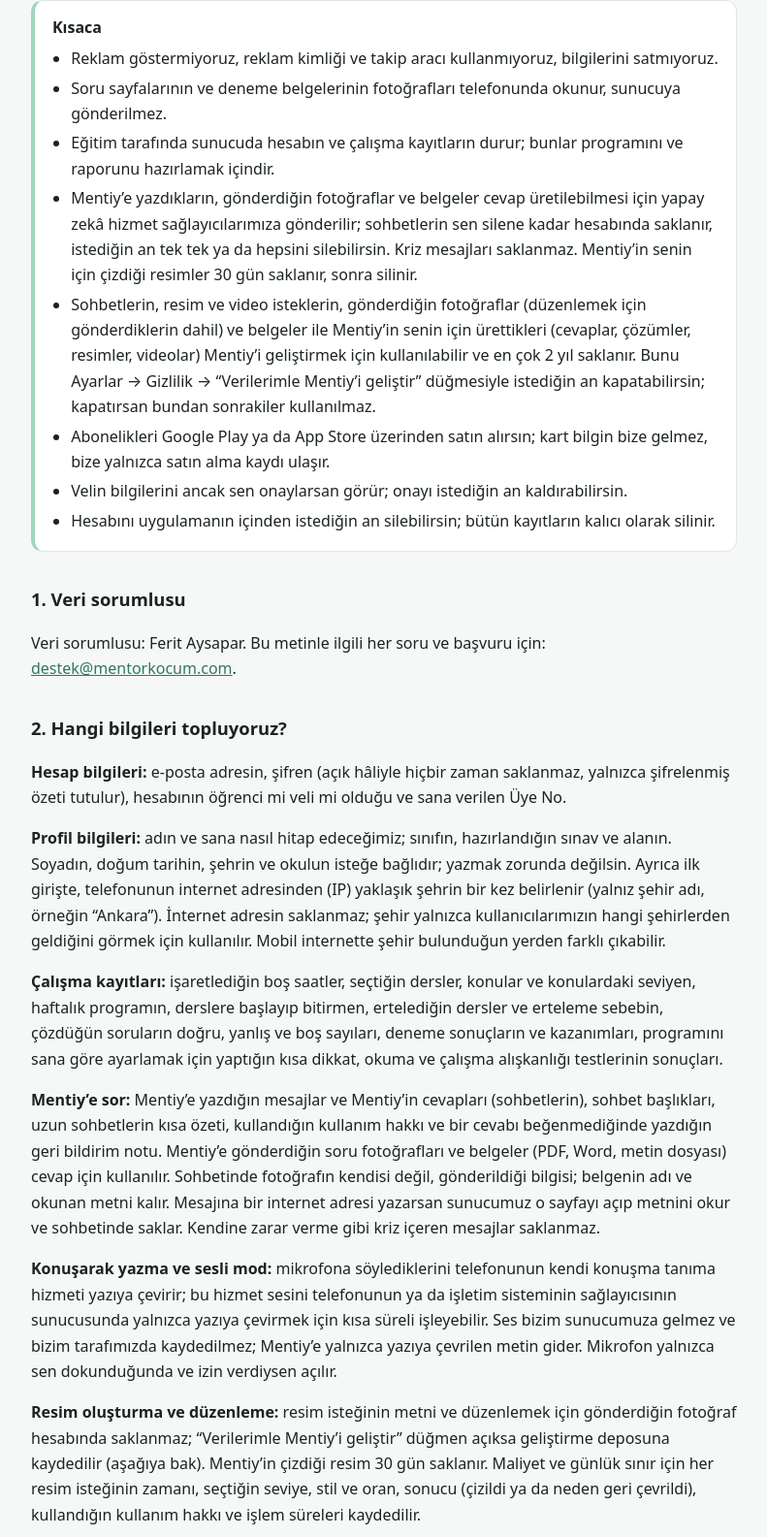
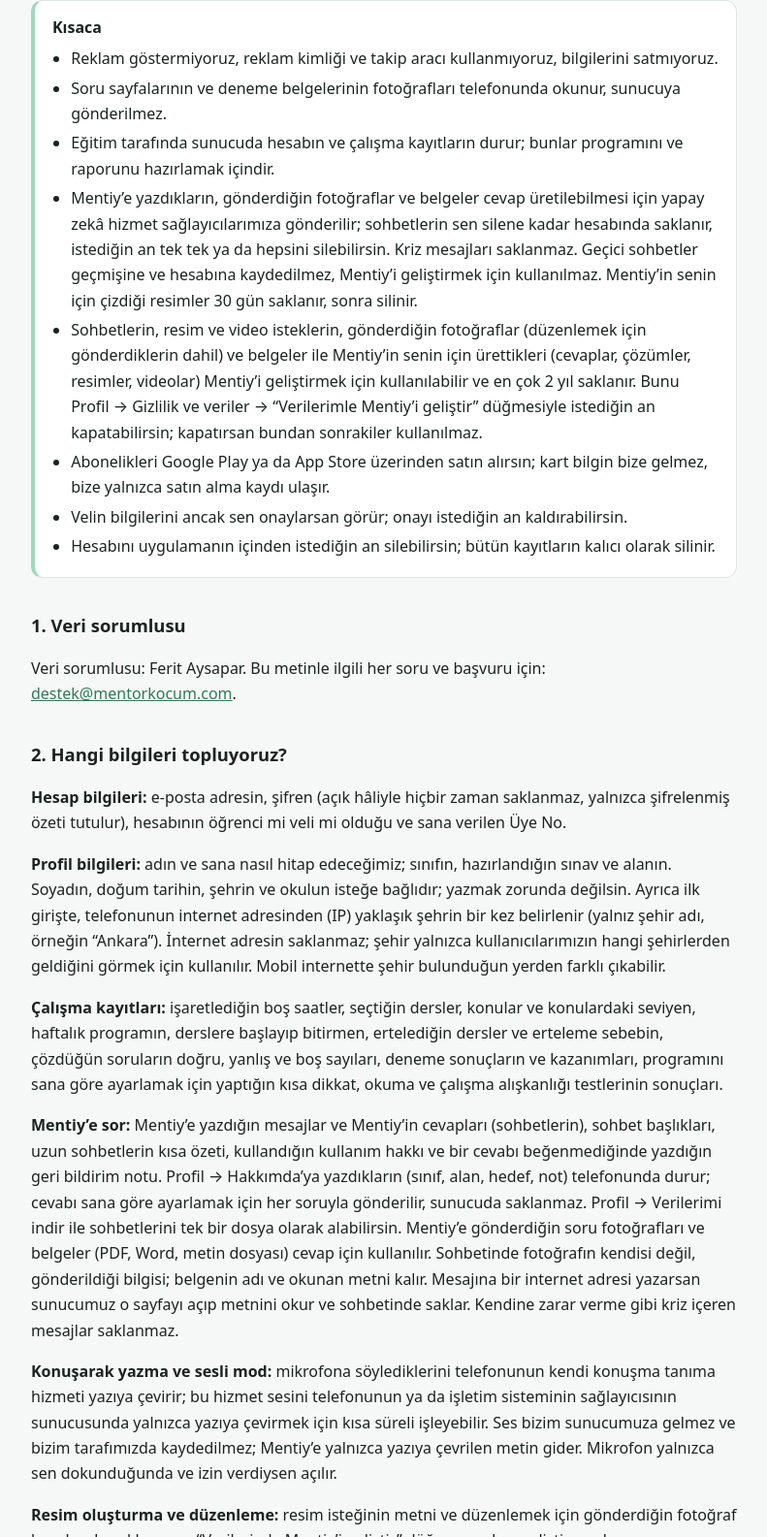
Before and after one commit to mentorkocum/mentorkocum.github.io, a plain HTML site: page gizlilik.html in a window 1280 px wide. Shown: the part 194-1779 px from the top of the page at 97% size, without its empty margins (244-1035 px from the left). Drawn offline with Linux system fonts and the light colour scheme.

Commit message:
Gizlilik: geçici sohbet, Profil → Gizlilik ve veriler, Hakkımda ve Verilerimi indir (tema güncellemesi, 26.11)
Co-Authored-By: Claude Opus 5.5 <noreply@anthropic.com>

```diff
--- a/gizlilik.html
+++ b/gizlilik.html
@@ -22,11 +22,12 @@
     <li>Eğitim tarafında sunucuda hesabın ve çalışma kayıtların durur; bunlar programını ve raporunu hazırlamak içindir.</li>
     <li>Mentiy’e yazdıkların, gönderdiğin fotoğraflar ve belgeler cevap üretilebilmesi için yapay zekâ hizmet
       sağlayıcılarımıza gönderilir; sohbetlerin sen silene kadar hesabında saklanır, istediğin an tek tek ya da
-      hepsini silebilirsin. Kriz mesajları saklanmaz. Mentiy’in senin için çizdiği resimler
+      hepsini silebilirsin. Kriz mesajları saklanmaz. Geçici sohbetler geçmişine ve hesabına kaydedilmez,
+      Mentiy’i geliştirmek için kullanılmaz. Mentiy’in senin için çizdiği resimler
       30 gün saklanır, sonra silinir.</li>
     <li>Sohbetlerin, resim ve video isteklerin, gönderdiğin fotoğraflar (düzenlemek için gönderdiklerin dahil) ve
       belgeler ile Mentiy’in senin için ürettikleri (cevaplar, çözümler,
-      resimler, videolar) Mentiy’i geliştirmek için kullanılabilir ve en çok 2 yıl saklanır. Bunu Ayarlar → Gizlilik →
+      resimler, videolar) Mentiy’i geliştirmek için kullanılabilir ve en çok 2 yıl saklanır. Bunu Profil → Gizlilik ve veriler →
       “Verilerimle Mentiy’i geliştir” düğmesiyle istediğin an kapatabilirsin; kapatırsan bundan sonrakiler kullanılmaz.</li>
     <li>Abonelikleri Google Play ya da App Store üzerinden satın alırsın; kart bilgin bize gelmez,
       bize yalnızca satın alma kaydı ulaşır.</li>
@@ -53,6 +54,8 @@ yanlış ve boş sayıları, deneme sonuçların ve kazanımları, programını
 okuma ve çalışma alışkanlığı testlerinin sonuçları.</p>
 <p><strong>Mentiy’e sor:</strong> Mentiy’e yazdığın mesajlar ve Mentiy’in cevapları (sohbetlerin), sohbet
 başlıkları, uzun sohbetlerin kısa özeti, kullandığın kullanım hakkı ve bir cevabı beğenmediğinde yazdığın geri bildirim notu.
+Profil → Hakkımda’ya yazdıkların (sınıf, alan, hedef, not) telefonunda durur; cevabı sana göre ayarlamak için her soruyla
+gönderilir, sunucuda saklanmaz. Profil → Verilerimi indir ile sohbetlerini tek bir dosya olarak alabilirsin.
 Mentiy’e gönderdiğin soru fotoğrafları ve belgeler (PDF, Word, metin dosyası) cevap için kullanılır. Sohbetinde
 fotoğrafın kendisi değil, gönderildiği bilgisi; belgenin adı ve okunan metni kalır. Mesajına bir internet adresi
 yazarsan sunucumuz o sayfayı açıp metnini okur ve sohbetinde saklar. Kendine zarar verme gibi kriz içeren mesajlar
```
